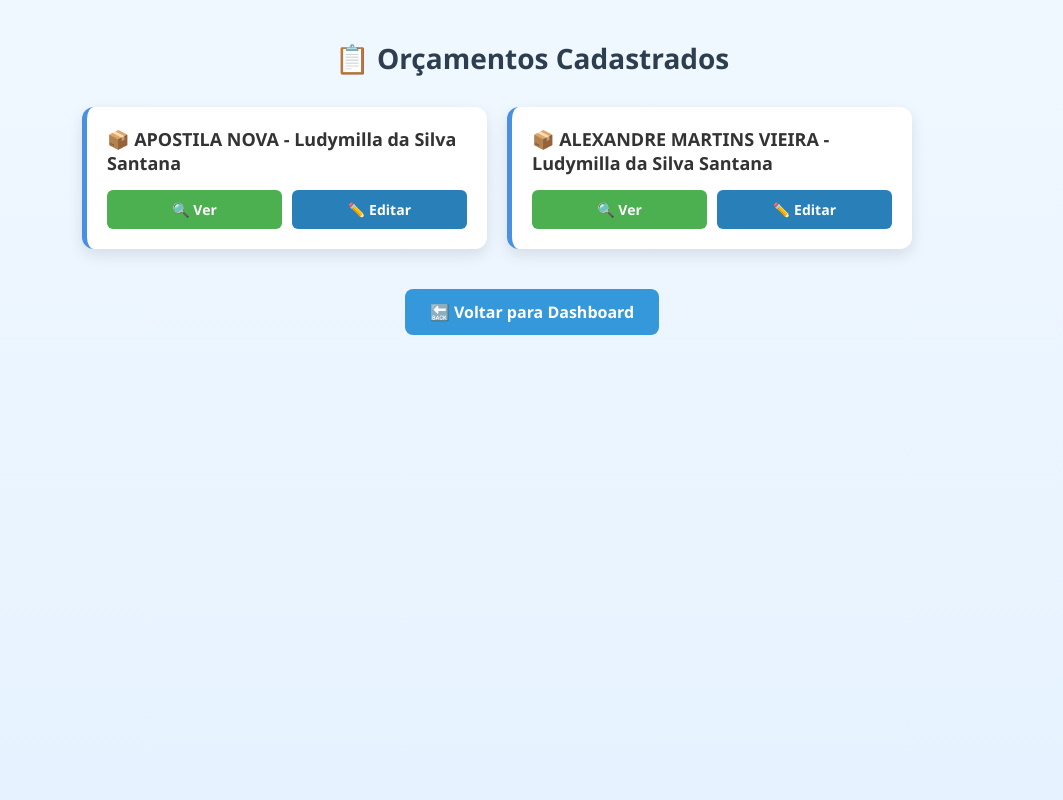
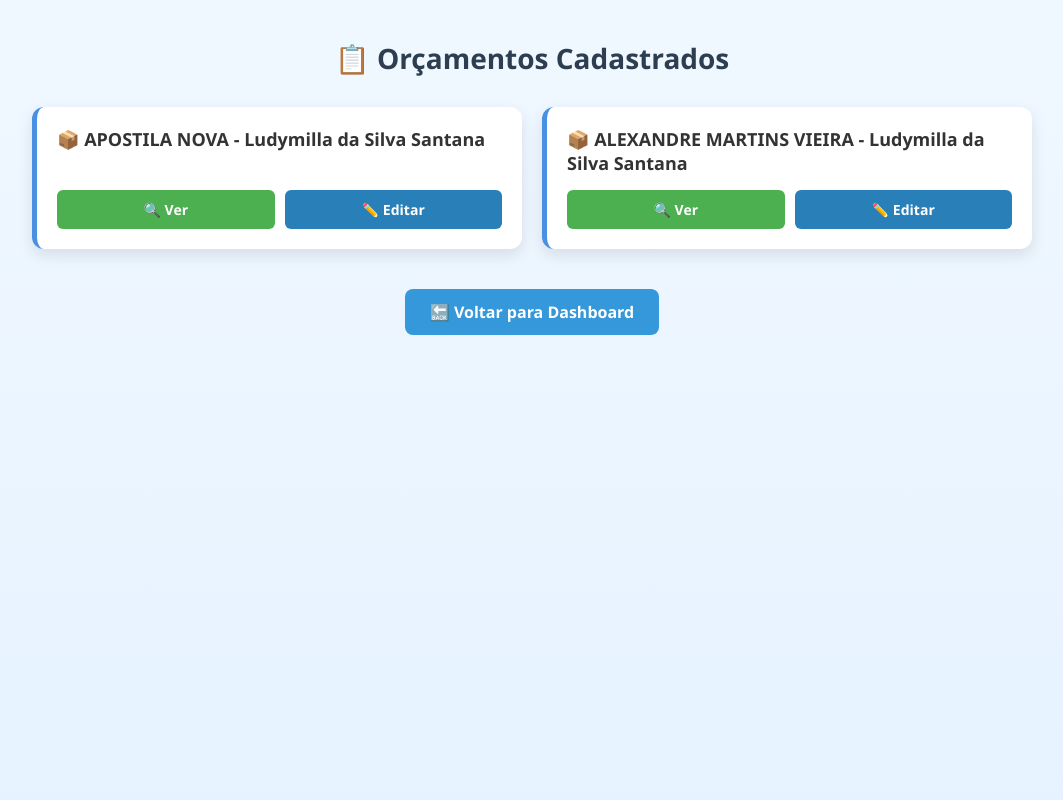
Before and after one commit to yarinsantanamartins/orcamento, a Django app: page /orcamentos/ in a window 1280 px wide. Shown: the whole page, without its empty margins (108-1171 px from the left). Run offline with Django 5.2, Linux system fonts and the light colour scheme; data comes from the database, SQL or seed files in the repository.

Commit message:
alteracao template

```diff
--- a/core/templates/core/lista_orcamentos.html
+++ b/core/templates/core/lista_orcamentos.html
@@ -3,14 +3,18 @@
 <head>
     <meta charset="UTF-8" />
     <title>📋 Orçamentos Cadastrados</title>
+    <meta name="viewport" content="width=device-width, initial-scale=1.0" />
     <style>
+        * {
+            box-sizing: border-box;
+        }
+
         body {
             font-family: 'Segoe UI', sans-serif;
             background: linear-gradient(to bottom, #f0f8ff, #e6f2ff);
             padding: 20px;
             margin: 0;
             min-height: 100vh;
-            box-sizing: border-box;
         }
 
         h1 {
@@ -24,7 +28,7 @@
             display: flex;
             flex-wrap: wrap;
             gap: 20px;
-            max-width: 900px;
+            max-width: 1000px;
             margin: 0 auto;
             padding: 0;
             list-style: none;
@@ -39,10 +43,10 @@
             display: flex;
             flex-direction: column;
             justify-content: space-between;
-            flex: 1 1 45%; /* largura base ~45%, flexível */
-            max-width: 45%;
+            flex: 1 1 300px;
+            max-width: 100%;
+            min-width: 280px;
             word-break: break-word;
-            box-sizing: border-box;
             transition: transform 0.2s;
         }
 
@@ -62,6 +66,7 @@
         .btn-group {
             display: flex;
             gap: 10px;
+            flex-wrap: wrap;
         }
 
         .ver-btn, .editar-btn {
@@ -97,6 +102,7 @@
             color: #888;
             font-size: 16px;
             margin-top: 30px;
+            flex: 1 1 100%;
         }
 
         .voltar-dashboard {
@@ -117,16 +123,18 @@
             background-color: #2c80b4;
         }
 
-        /* Responsividade para celular */
-        @media (max-width: 600px) {
+        @media (max-width: 700px) {
+            .orcamento-lista {
+                flex-direction: column;
+            }
+
             .orcamento-item {
-                flex-basis: 100% !important; /* força 100% largura */
-                max-width: 100% !important;
+                flex: 1 1 100%;
+                max-width: 100%;
             }
 
             .btn-group {
                 flex-direction: column;
-                gap: 10px;
             }
 
             .ver-btn, .editar-btn {
```
